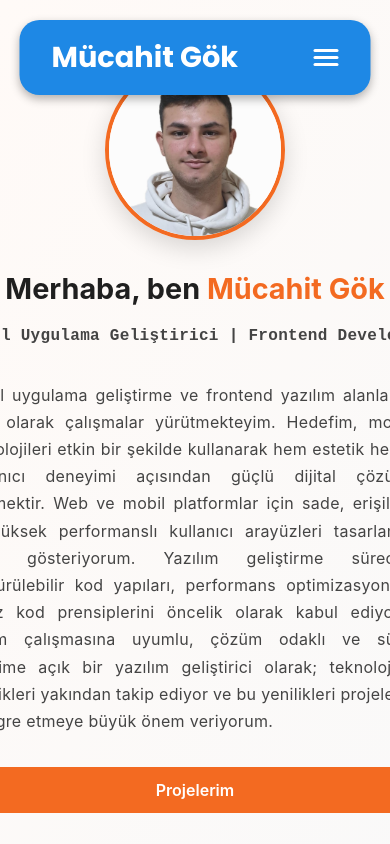
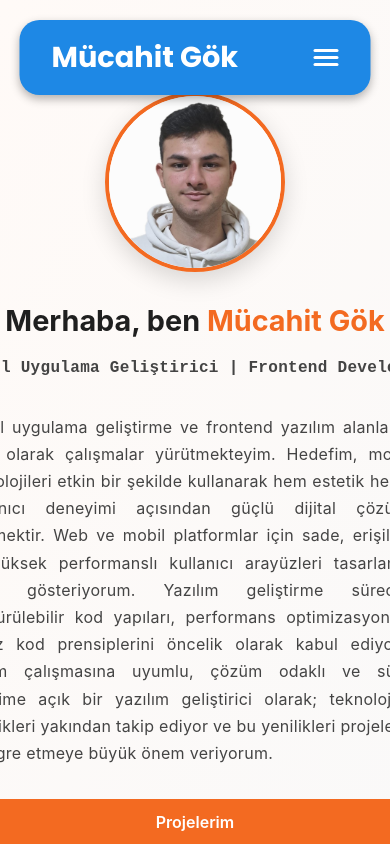
Before and after one commit to mucahitgok0/mucahit_gok_portfolyo, a React (Create React App) app: page / in a window 390 px wide. Shown: the top 844 px of the page. Built offline with nearby package versions, Linux system fonts and the light colour scheme.

Commit message:
homepage responsive icin deneme

```diff
--- a/src/HomePage/HomePage.css
+++ b/src/HomePage/HomePage.css
@@ -223,6 +223,10 @@
         height: 200px;
     }
 
+    .home-container{
+        padding: 2rem;
+    }
+
     .home-content h1 {
         font-size: 2rem;
     }
```
